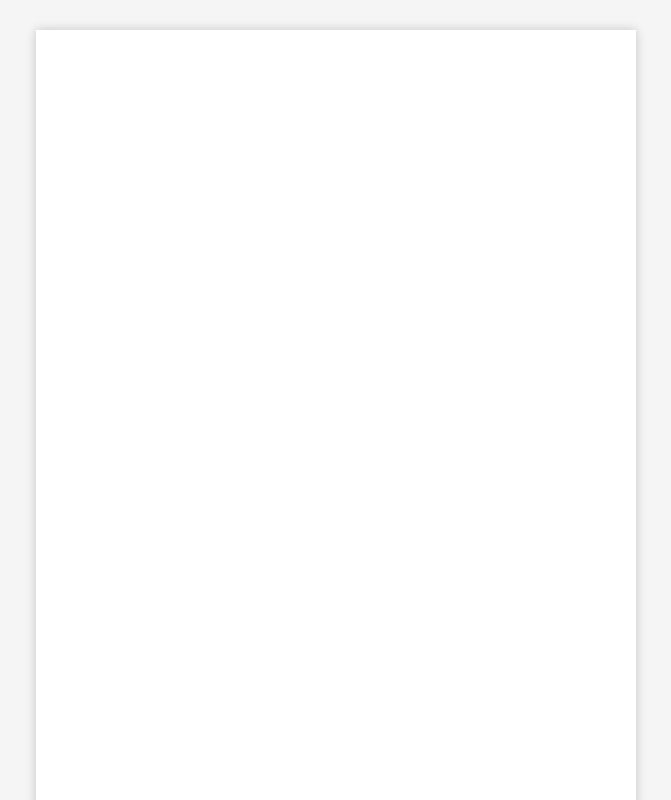
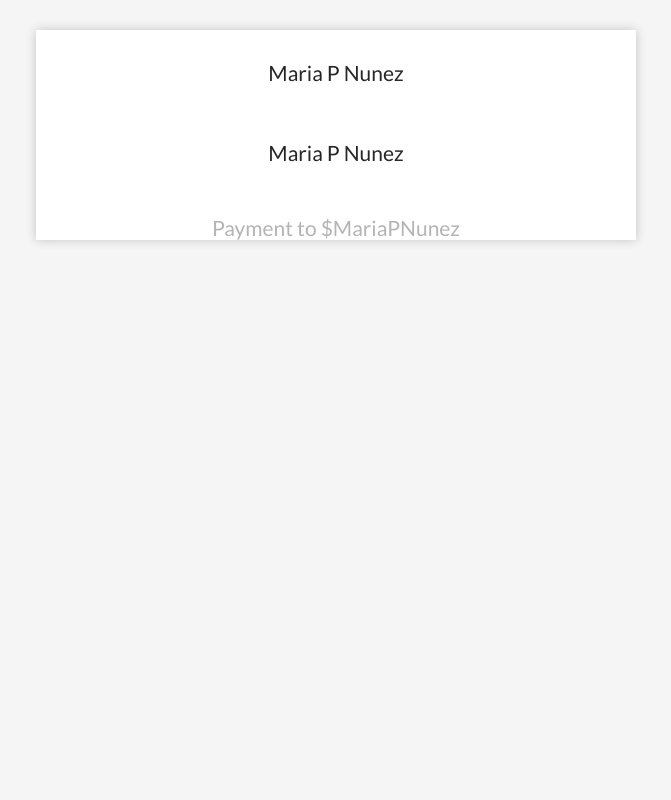
Before and after one commit to KennethGrahamdev/Transactional-email-Cashapp, a plain HTML site: page index.html in a window 1280 px wide. Shown: the top 800 px of the page, without its empty margins (304-975 px from the left). Drawn offline with Linux system fonts and the light colour scheme.

Commit message:
Update index.html

```diff
--- a/index.html
+++ b/index.html
@@ -128,16 +128,35 @@
          <table align="center" style="border-spacing:0;color:#565656;font-family: 'Lato',sans-serif, Arial, Helvetica;background-color: #FFFFFF;Margin:0;padding:0;width: 100%;max-width: 600px;" role="presentation">
 
 
-<!-- START-TEMP-BG-SECTION -->
-           <tr>
-              <td style="height: 1200px;">
-                 <table></table>
-              </td>
-           </tr>
-<!-- END-TEMP-BG-SECTION -->
 
 <!-- START-HEADER-SECTION -->
-
+          <tr>
+             <td>
+                <table class="header-container" role="presentation" width="100%">
+                  <tr>
+                     <td class="spacing-alignment" style="font-size: 0%;text-align: center;">
+                        <table class="header-row" role="presentation" width="100%" style="max-width: 600px;">
+                         <tr>
+                            <td>
+                               <p style="margin: 0;color: #262626;font-size: 21px;padding: 30px 0 25px 0;">Maria P Nunez</p>
+                            </td>
+                         </tr>
+                         <tr>
+                            <td>
+                               <p style="margin: 0;color: #262626;font-size: 21px;padding: 30px 0 25px 0;">Maria P Nunez</p>
+                            </td>
+                         </tr>
+                         <tr>
+                            <td>
+                               <p style="margin: 0;color: #B4B4B4;font-size: 21px;padding-top: 25px;">Payment to $MariaPNunez</p>
+                            </td>
+                         </tr>
+                        </table>
+                     </td>
+                  </tr>
+                </table>
+             </td>
+          </tr>
 <!-- END-HEADER-SECTION -->
 
 <!-- START-AMOUNT-SECTION -->
```
